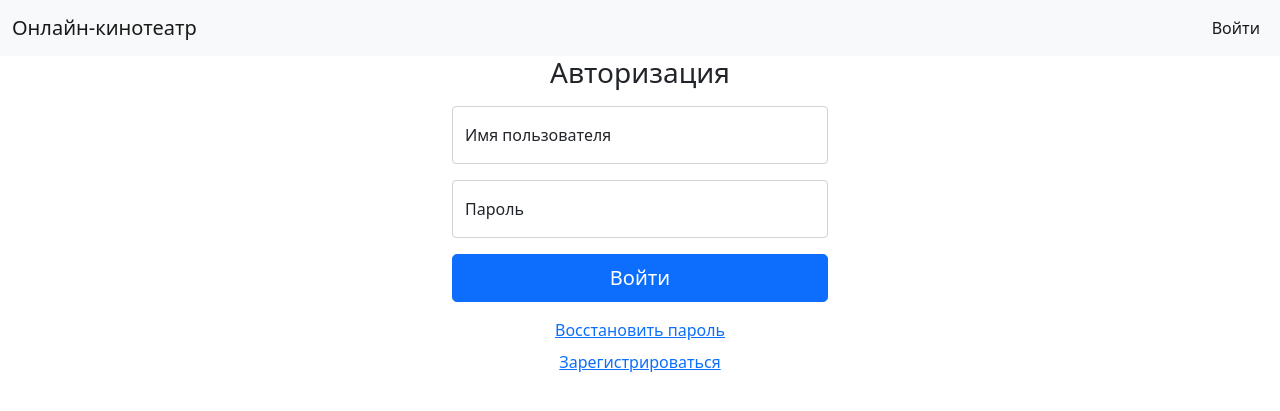
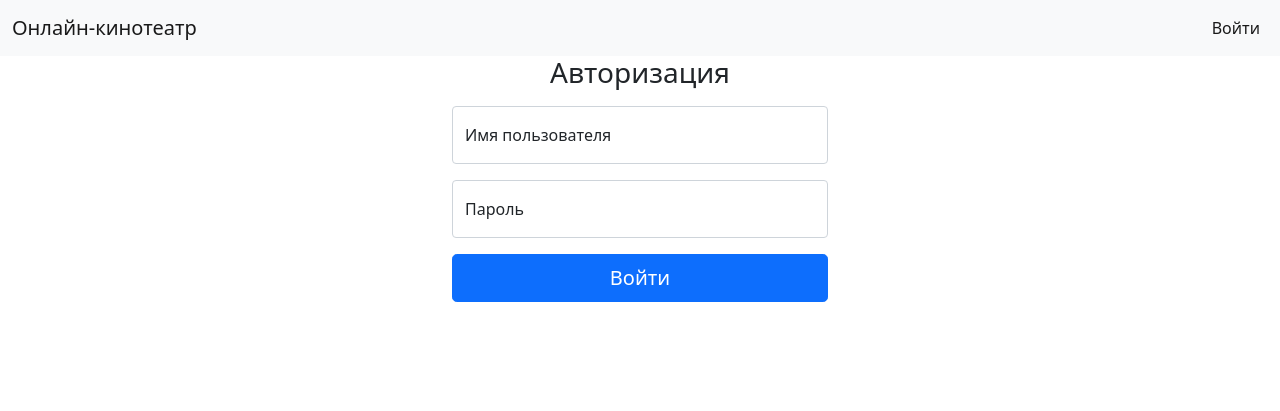
Before and after one commit to mikhail349/graduate_work, a Django app: template app/ui/templates/ui/login.html in a window 1280 px wide. Shown: the top 411 px of the page. Run offline with Django 3.2, Linux system fonts and the light colour scheme; the template is opened without the code that fills it, so the values that code supplies are empty.

Commit message:
Update login.html

```diff
--- a/app/ui/templates/ui/login.html
+++ b/app/ui/templates/ui/login.html
@@ -26,11 +26,6 @@
             <input type="hidden" name="next" value={{ request.GET.next }} >
 
             <button class="btn btn-lg btn-primary w-100 mb-3" type="submit">Войти</button>
-
-            <div class="mb-2 text-center">
-                <div class="mb-2"><a href="#">Восстановить пароль</a></div>
-                <div><a href="#">Зарегистрироваться</a></div>
-            </div>
         </form>
     </div>
 {% endblock  %}
```
